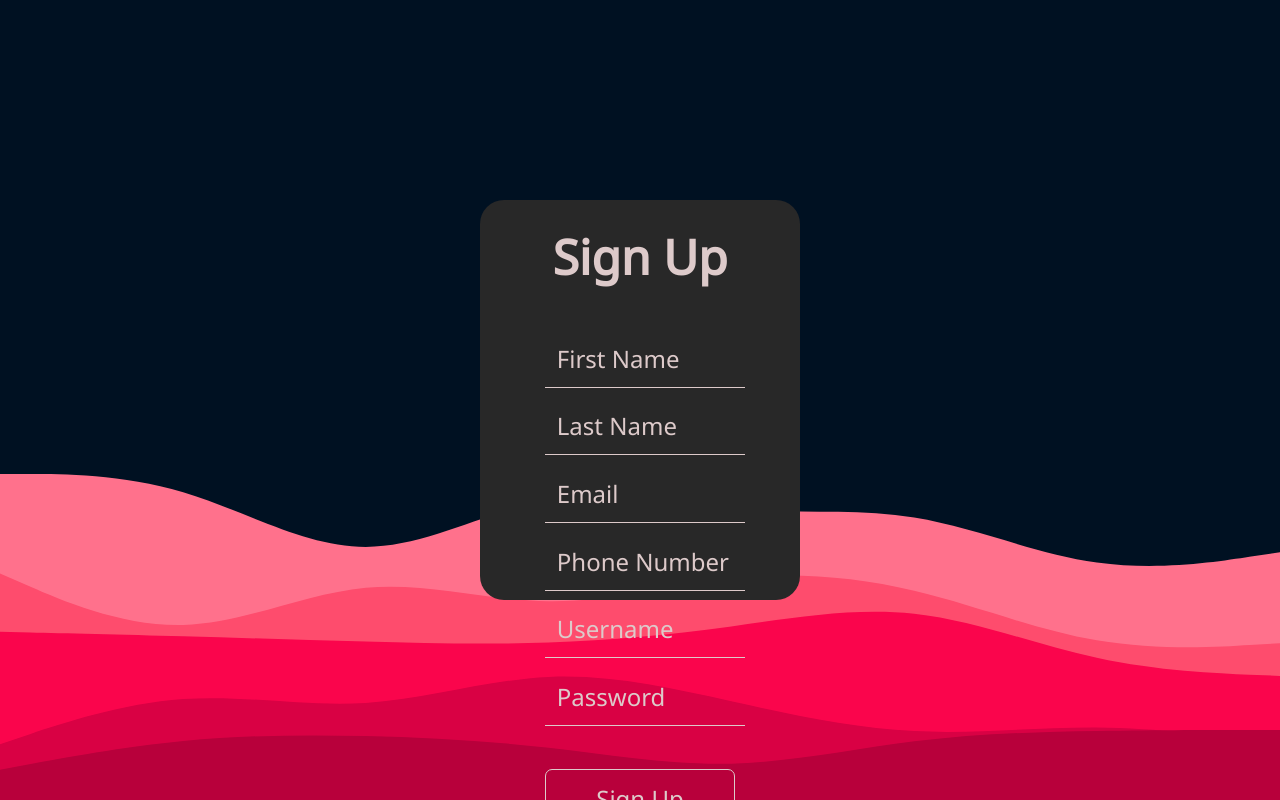
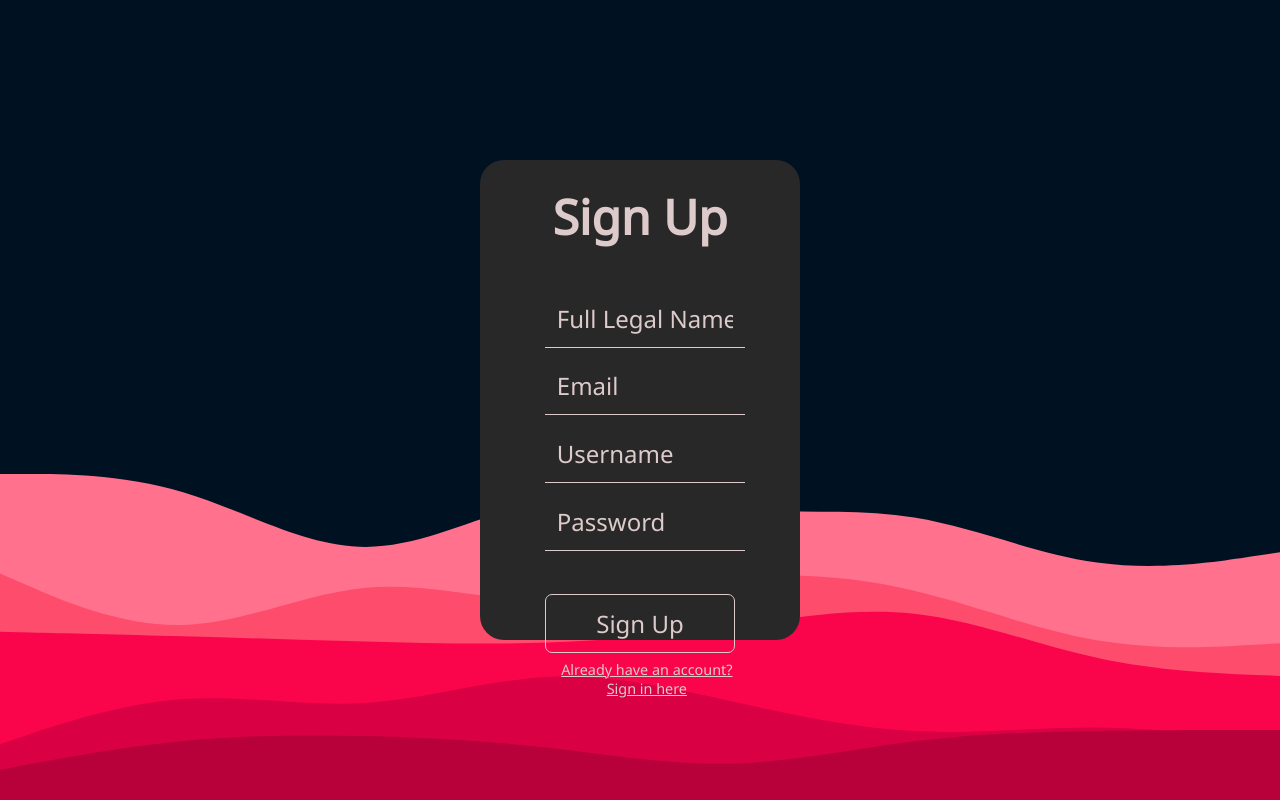
Before and after one commit to TeamWorkspaceCA/teamworkspace, a Next.js app: page /signup in a window 1280 px wide. Built offline with nearby package versions, Linux system fonts and the light colour scheme; a web font is replaced by a local one.

Commit message:
fixed registration page

```diff
--- a/pages/signup.tsx
+++ b/pages/signup.tsx
@@ -1,28 +1,26 @@
-import type { NextPage } from 'next'
-import Link from 'next/link'
+import Link from "next/link";
+import type { NextPage } from "next";
 
 const signup: NextPage = () => {
   return (
     <>
-      <div className='signinbox-middle'>
+      <div className="signupbox-middle">
         <h1>Sign Up</h1>
-        <form style={{padding:"1.5em"}}>
-            <input type="text" placeholder='First Name' />
-            <input type="text" placeholder='Last Name' />
-            <input type="email" placeholder='Email' />
-            <input type="phone" placeholder='Phone Number' />
-            <input type="text" placeholder='Username' />
-            <input type="password" placeholder='Password' />
-            <div className='signin-btn'>Sign Up</div>
-            <Link href={'signin'}>
-                <div className='btn--link' style={{textAlign: 'center'}}>
-                    Already have an account? Sign in here
-                </div>
-            </Link>
+        <form style={{ padding: "1.5em" }}>
+          <input type="text" placeholder="Full Legal Name" />
+          <input type="email" placeholder="Email" />
+          <input type="text" placeholder="Username" />
+          <input type="password" placeholder="Password" />
+          <div className="signin-btn">Sign Up</div>
+          <Link href={"signin"}>
+            <div className="btn--link" style={{ textAlign: "center" }}>
+              Already have an account? Sign in here
+            </div>
+          </Link>
         </form>
       </div>
     </>
-  )
-}
+  );
+};
 
-export default signup
+export default signup;
--- a/styles/globals.scss
+++ b/styles/globals.scss
@@ -1,6 +1,5 @@
-@import url('https://fonts.googleapis.com/css2?family=Dosis:wght@300&family=Noto+Sans&family=Rubik+Beastly&display=swap');
-@import './colors';
-
+@import url("https://fonts.googleapis.com/css2?family=Dosis:wght@300&family=Noto+Sans&family=Rubik+Beastly&display=swap");
+@import "./colors";
 
 /* Basic Settings that apply for everything */
 html,
@@ -10,9 +9,10 @@ body {
   width: 100vw;
   height: 100vh;
   background: url(../public/sexy-backround.svg) no-repeat center center fixed;
--webkit-background-size: cover;-moz-background-size: cover;
-    -o-background-size: cover;
-    background-size: cover;
+  -webkit-background-size: cover;
+  -moz-background-size: cover;
+  -o-background-size: cover;
+  background-size: cover;
   overflow-x: hidden;
 }
 
@@ -25,7 +25,7 @@ a {
   box-sizing: border-box;
   padding: 0%;
   margin: 0%;
-  font-family: 'Noto Sans', sans-serif;
+  font-family: "Noto Sans", sans-serif;
 }
 
 #__next {
@@ -40,7 +40,7 @@ a {
 /* <<<<< NOTE: The website will be designed for mobile first, then we will make ajustments for pc with the MEDIA QUERY BLOCK >>>>>> */
 
 input {
-  padding: .5em;
+  padding: 0.5em;
   border: none;
   background-color: transparent;
   outline: none;
@@ -63,7 +63,7 @@ input {
   font-size: 0.6em;
   text-decoration: underline;
   color: $aura;
-  padding: 0.0em;
+  padding: 0em;
 }
 
 .btn--icon {
@@ -74,11 +74,58 @@ input {
   }
 }
 
+.signupbox-middle {
+  width: 80%;
+  min-height: 50%;
+  margin: auto;
+  background: $background;
+  border-radius: 1em;
+  color: $textcolor;
+  text-align: center;
+  padding: 1em;
+  font-size: 1.2em;
+  form {
+    * {
+      margin: 0.2em;
+    }
+  }
+
+  .btn--link {
+    text-align: left;
+    padding-left: 0.95em;
+    margin-top: 0.5em;
+  }
+
+  input {
+    width: 100%;
+    font-size: 1em;
+  }
+
+  .signin-btn {
+    background-color: transparent;
+    border-color: $textcolor;
+    width: 95%;
+    margin: auto;
+    border: 1px solid $textcolor;
+    padding: 0.5em;
+    cursor: pointer;
+    color: $textcolor;
+    font-size: 1em;
+    margin-top: 1em;
+    border-radius: 7px;
+
+    &:hover {
+      color: $aura;
+      border: 1px solid $aura;
+    }
+  }
+}
+
 .signinbox-middle {
   width: 80%;
   min-height: 50%;
   margin: auto;
-  background:$background;
+  background: $background;
   border-radius: 1em;
   color: $textcolor;
   text-align: center;
@@ -91,9 +138,9 @@ input {
     }
   }
 
-  .btn--link{
+  .btn--link {
     text-align: left;
-    padding-left: .95em;
+    padding-left: 0.95em;
     margin-top: 0.5em;
   }
 
@@ -124,10 +171,28 @@ input {
 
 /* MOBLIE STYLES END HERE */
 
-
 /* PC SCSS */
 /* If there is a problem for the pc styles, change it here */
 @media only screen and (min-width: 1025px) {
+  .signupbox-middle {
+    width: 25%;
+    height: 60%;
+    padding: 1em;
+    font-size: 1.5em;
+    .signin-btn {
+      padding: 0.5em;
+      font-size: 1em;
+      margin-top: 1.6em;
+    }
+
+    .btn--link {
+      color: $textcolor;
+      &:hover {
+        cursor: pointer;
+        color: $aura;
+      }
+    }
+  }
   .signinbox-middle {
     width: 25%;
     height: 50%;
@@ -145,7 +210,6 @@ input {
       &:hover {
         cursor: pointer;
         color: $aura;
-
       }
     }
   }
```
